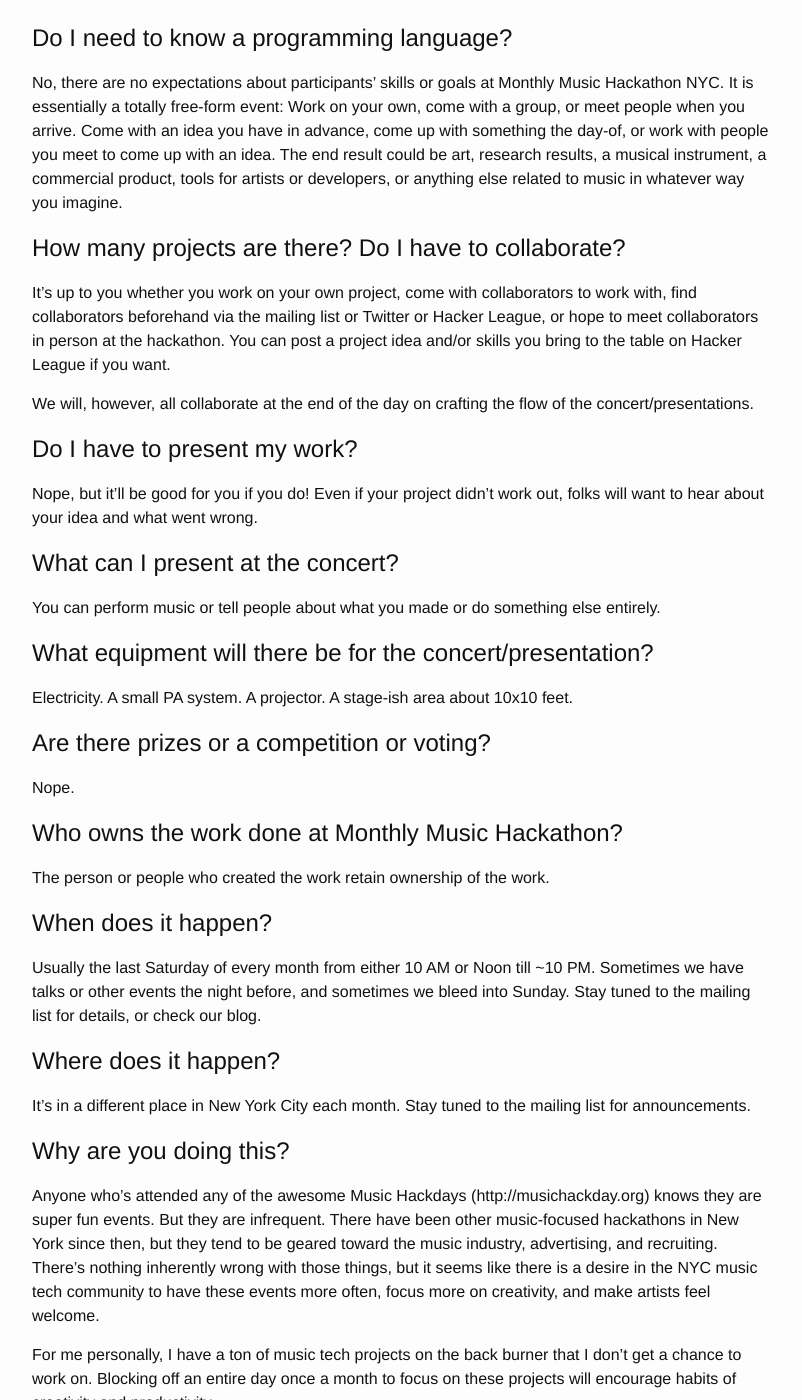
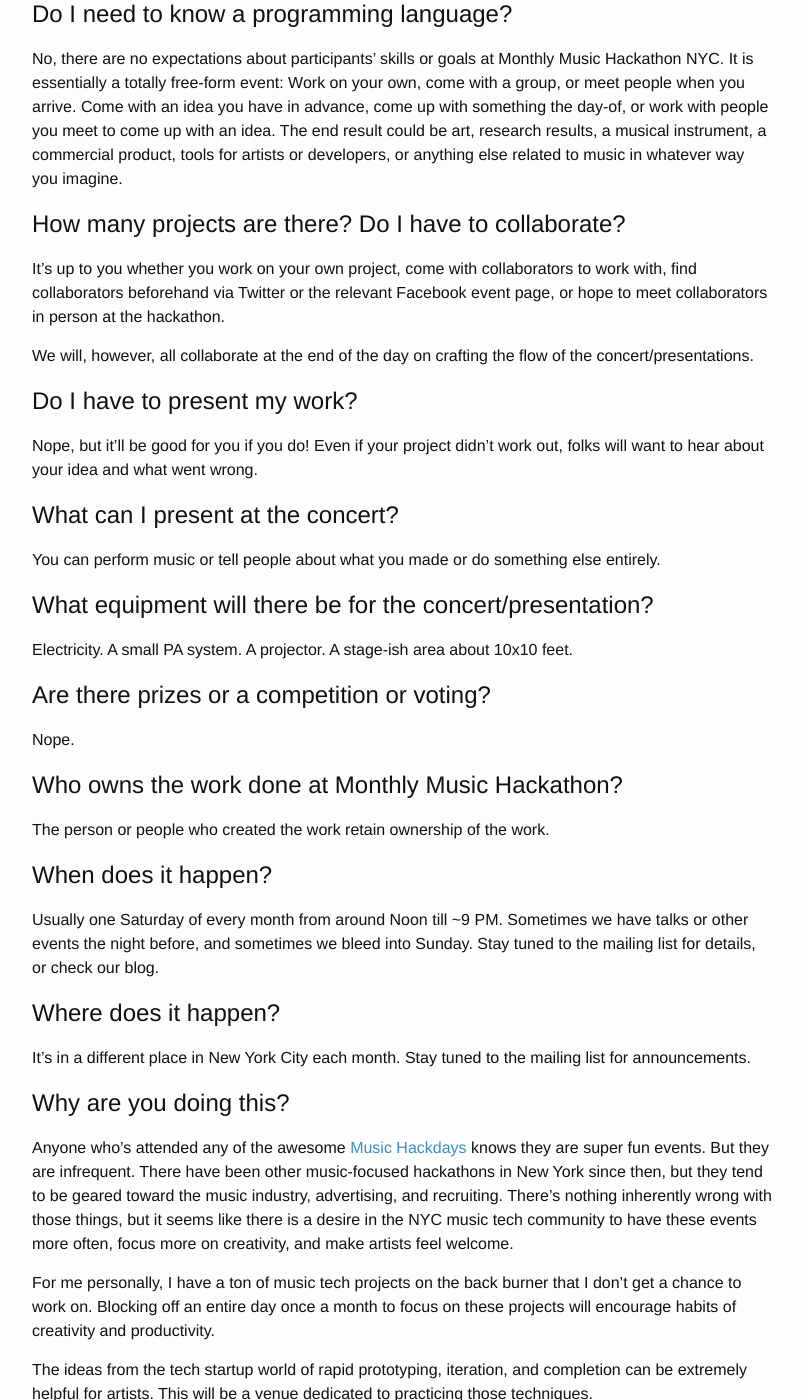
Before and after one commit to musichackathon/mmh_jekyll, a Jekyll site: the page built from about.md, in a window 1280 px wide and 1400 px high, scrolled down 1050 px. Shown: the whole window, without its empty margins (238-1040 px from the left). Built offline with Jekyll 4.4.1, drawn with Linux system fonts in a browser that asks for light colours; some of the changed text lies outside the part shown.

Commit message:
Update About page (#75)
* Update About page

* Update about text

* Update hack definition

```diff
--- a/about.md
+++ b/about.md
@@ -5,7 +5,7 @@
 navigation_order: 6
 ---
 
-Monthly Music Hackathon NYC is a monthly all-day event for musicians and engineers to create new music-related projects from scratch, develop them throughout ~10 hours, then perform or present them in a concert in the evening.
+Monthly Music Hackathon NYC is a monthly all-day event for musicians and engineers to create new music-related projects from scratch, develop them throughout ~6 hours, then perform or present them in a concert in the evening.
 
 # FAQ
 
@@ -15,7 +15,7 @@
 
 ## Who should go to build a hack?
 
-Anyone who wants to make something related to music.
+**Anyone** who wants to make something related to music.
 
 Musicians with little experience with hands on technology who want to meet and collaborate with techies, and have the experience of working through new ideas quickly and practicing finishing projects.
 
@@ -39,7 +39,7 @@
 
 ## How many projects are there?  Do I have to collaborate?
 
-It’s up to you whether you work on your own project, come with collaborators to work with, find collaborators beforehand via the mailing list or Twitter or Hacker League, or hope to meet collaborators in person at the hackathon.  You can post a project idea and/or skills you bring to the table on Hacker League if you want.
+It’s up to you whether you work on your own project, come with collaborators to work with, find collaborators beforehand via Twitter or the relevant Facebook event page, or hope to meet collaborators in person at the hackathon.
 
 We will, however, all collaborate at the end of the day on crafting the flow of the concert/presentations.
 
@@ -65,7 +65,7 @@
 
 ## When does it happen?
 
-Usually the last Saturday of every month from either 10 AM or Noon till ~10 PM. Sometimes we have talks or other events the night before, and sometimes we bleed into Sunday. Stay tuned to the mailing list for details, or check our blog.
+Usually one Saturday of every month from around Noon till ~9 PM. Sometimes we have talks or other events the night before, and sometimes we bleed into Sunday. Stay tuned to the mailing list for details, or check our blog.
 
 ## Where does it happen?
 
@@ -73,7 +73,7 @@
 
 ## Why are you doing this?
 
-Anyone who’s attended any of the awesome Music Hackdays (http://musichackday.org) knows they are super fun events.  But they are infrequent.  There have been other music-focused hackathons in New York since then, but they tend to be geared toward the music industry, advertising, and recruiting.  There’s nothing inherently wrong with those things, but it seems like there is a desire in the NYC music tech community to have these events more often, focus more on creativity, and make artists feel welcome.
+Anyone who’s attended any of the awesome [Music Hackdays](http://musichackday.org) knows they are super fun events.  But they are infrequent.  There have been other music-focused hackathons in New York since then, but they tend to be geared toward the music industry, advertising, and recruiting.  There’s nothing inherently wrong with those things, but it seems like there is a desire in the NYC music tech community to have these events more often, focus more on creativity, and make artists feel welcome.
 
 For me personally, I have a ton of music tech projects on the back burner that I don’t get a chance to work on.  Blocking off an entire day once a month to focus on these projects will encourage habits of creativity and productivity.
 
```
Also changed, not shown: other parts of about.md (+1 -1 lines).
